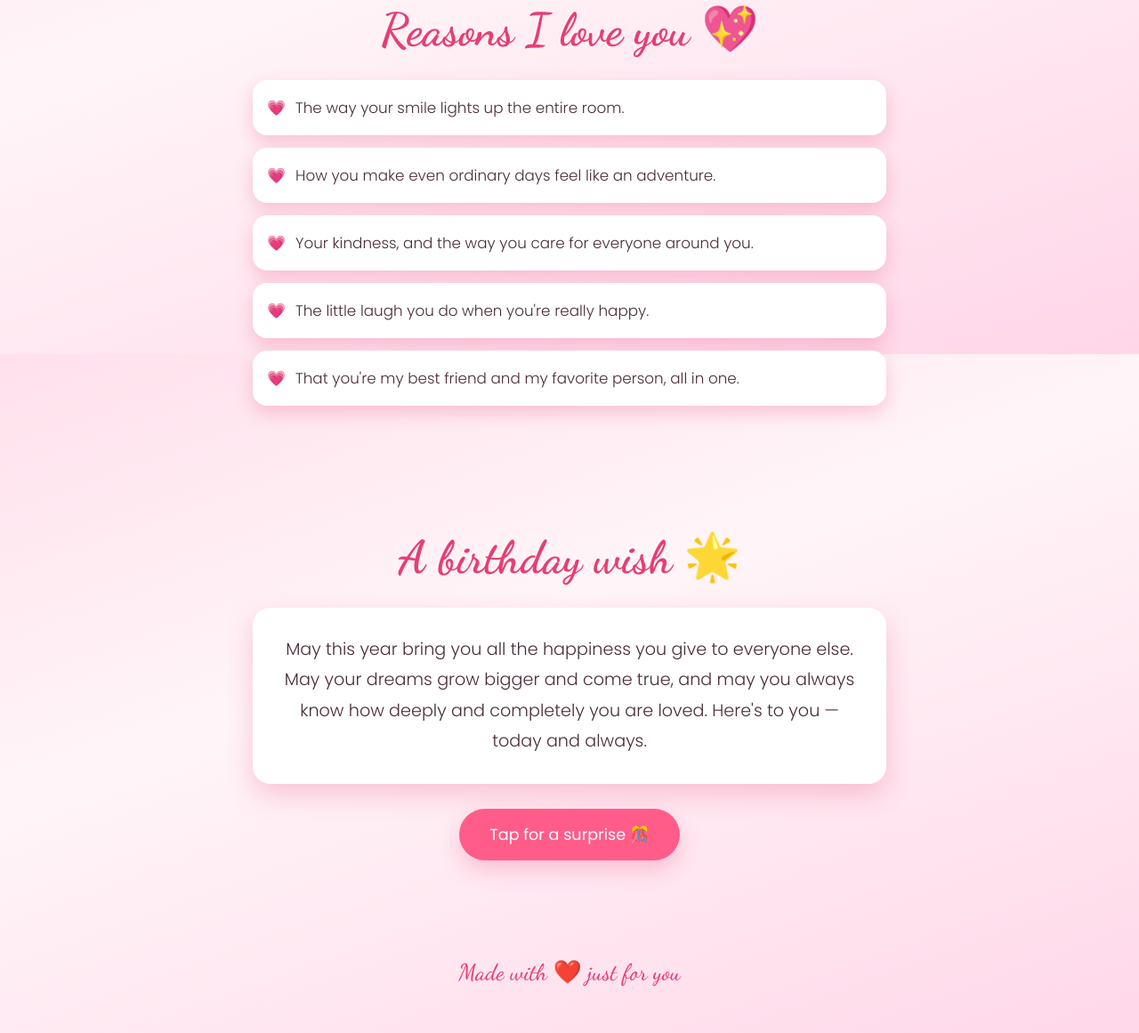
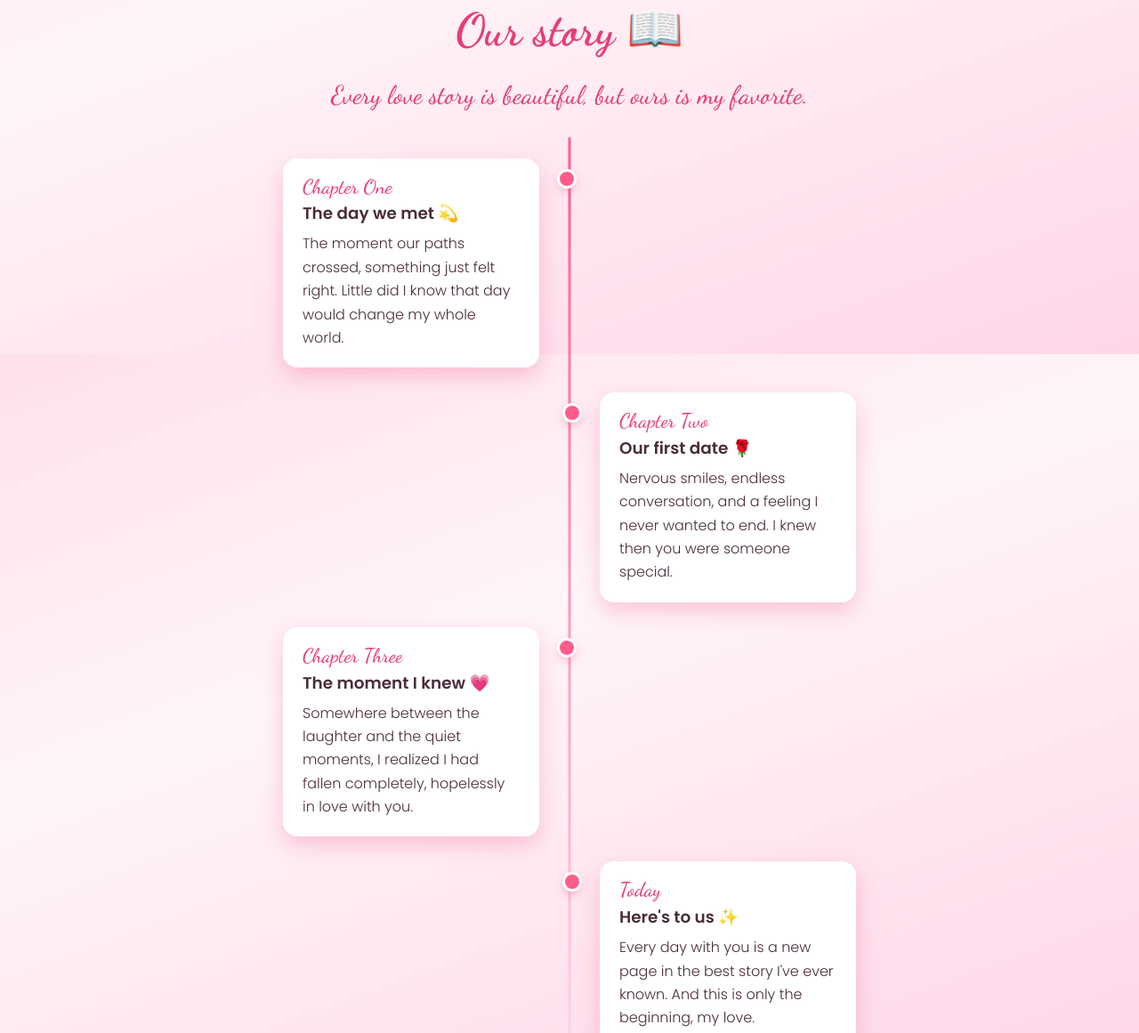
Before and after one commit to m2025lsp028/My-love-Birthday, a plain HTML site: page index.html in a window 1280 px wide. Shown: the part 2002-3163 px from the top of the page at 89% size. Drawn offline with Linux system fonts and the light colour scheme.

Commit message:
Add animated 'Our Story' timeline section

```diff
--- a/index.html
+++ b/index.html
@@ -85,6 +85,47 @@
       </div>
     </section>
 
+    <!-- OUR STORY TIMELINE -->
+    <section class="section">
+      <h2 class="section-title reveal">Our story 📖</h2>
+      <p class="story-intro reveal">Every love story is beautiful, but ours is my favorite.</p>
+      <div class="timeline">
+        <!-- ============================================================ -->
+        <!-- ✏️ CUSTOMIZE: edit each chapter's date, title, and text.     -->
+        <!-- Add more by copying a <div class="story-item ...">…</div>.   -->
+        <!-- Keep them alternating: left, right, left, right...           -->
+        <!-- ============================================================ -->
+        <div class="story-item left reveal">
+          <div class="story-card">
+            <span class="story-date">Chapter One</span>
+            <h3 class="story-heading">The day we met 💫</h3>
+            <p>The moment our paths crossed, something just felt right. Little did I know that day would change my whole world.</p>
+          </div>
+        </div>
+        <div class="story-item right reveal">
+          <div class="story-card">
+            <span class="story-date">Chapter Two</span>
+            <h3 class="story-heading">Our first date 🌹</h3>
+            <p>Nervous smiles, endless conversation, and a feeling I never wanted to end. I knew then you were someone special.</p>
+          </div>
+        </div>
+        <div class="story-item left reveal">
+          <div class="story-card">
+            <span class="story-date">Chapter Three</span>
+            <h3 class="story-heading">The moment I knew 💗</h3>
+            <p>Somewhere between the laughter and the quiet moments, I realized I had fallen completely, hopelessly in love with you.</p>
+          </div>
+        </div>
+        <div class="story-item right reveal">
+          <div class="story-card">
+            <span class="story-date">Today</span>
+            <h3 class="story-heading">Here's to us ✨</h3>
+            <p>Every day with you is a new page in the best story I've ever known. And this is only the beginning, my love.</p>
+          </div>
+        </div>
+      </div>
+    </section>
+
     <!-- REASONS I LOVE YOU -->
     <section class="section reveal">
       <h2 class="section-title">Reasons I love you 💖</h2>
--- a/script.js
+++ b/script.js
@@ -31,7 +31,7 @@
 
 // ---- Reveal sections on scroll ----
 (function revealOnScroll() {
-  const items = document.querySelectorAll(".reveal");
+  const items = document.querySelectorAll(".reveal, .story-item");
   const io = new IntersectionObserver(
     (entries) => {
       entries.forEach((e) => {
--- a/style.css
+++ b/style.css
@@ -232,6 +232,95 @@ body {
 }
 .dot.active { background: var(--accent); transform: scale(1.3); }
 
+/* ===== Our Story timeline ===== */
+.story-intro {
+  font-family: "Dancing Script", cursive;
+  font-size: clamp(1.3rem, 4vw, 1.8rem);
+  color: var(--accent-dark);
+  margin-bottom: 30px;
+}
+.timeline {
+  position: relative;
+  max-width: 760px;
+  margin: 0 auto;
+  padding: 10px 0;
+}
+/* center vertical line */
+.timeline::before {
+  content: "";
+  position: absolute;
+  top: 0;
+  bottom: 0;
+  left: 50%;
+  width: 3px;
+  transform: translateX(-50%);
+  background: linear-gradient(var(--accent), #ffd6e8);
+  border-radius: 3px;
+}
+.story-item {
+  position: relative;
+  width: 50%;
+  padding: 14px 34px;
+  box-sizing: border-box;
+  opacity: 0;
+  transition: opacity 0.8s ease, transform 0.8s ease;
+}
+.story-item.left  { left: 0;   transform: translateX(-55px); }
+.story-item.right { left: 50%; transform: translateX(55px); }
+.story-item.visible { opacity: 1; transform: translateX(0); }
+/* dot on the line */
+.story-item::after {
+  content: "";
+  position: absolute;
+  top: 26px;
+  width: 16px;
+  height: 16px;
+  background: var(--accent);
+  border: 3px solid #fff;
+  border-radius: 50%;
+  box-shadow: 0 4px 10px var(--shadow);
+  z-index: 1;
+}
+.story-item.left::after  { right: -8px; }
+.story-item.right::after { left: -8px; }
+.story-card {
+  background: var(--card);
+  padding: 20px 22px;
+  border-radius: 16px;
+  box-shadow: 0 10px 24px var(--shadow);
+  text-align: left;
+}
+.story-date {
+  font-family: "Dancing Script", cursive;
+  font-size: 1.4rem;
+  color: var(--accent-dark);
+  display: block;
+  line-height: 1.1;
+}
+.story-heading {
+  font-size: 1.15rem;
+  font-weight: 600;
+  margin: 4px 0 8px;
+}
+.story-card p {
+  font-weight: 300;
+  line-height: 1.65;
+}
+@media (max-width: 640px) {
+  .timeline::before { left: 18px; }
+  .story-item,
+  .story-item.left,
+  .story-item.right {
+    width: 100%;
+    left: 0;
+    padding: 12px 8px 12px 46px;
+    transform: translateX(45px);
+  }
+  .story-item.visible { transform: translateX(0); }
+  .story-item.left::after,
+  .story-item.right::after { left: 11px; right: auto; }
+}
+
 /* ===== Reasons ===== */
 .reasons { list-style: none; display: grid; gap: 14px; }
 .reasons li {
```
